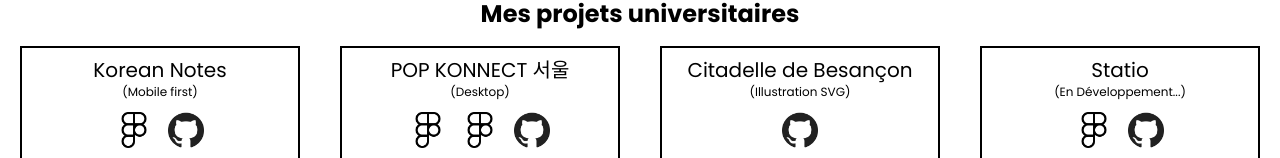
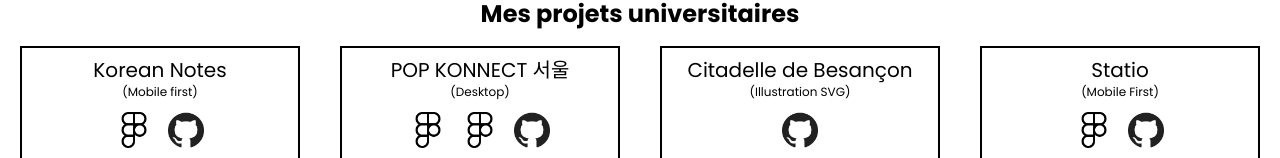
Before and after one commit to OHNIMUS-Leopold/site_portfolio, a Vue app: page / in a window 1280 px wide. Shown: the part 562-720 px from the top of the page. Built offline with nearby package versions, Linux system fonts and the light colour scheme.

Commit message:
ajout statio github

```diff
--- a/src/views/HomeView.vue
+++ b/src/views/HomeView.vue
@@ -49,11 +49,11 @@
         </div>
         <div class="mt-4 border-black border-2 w-[280px] p-2 flex flex-col woo">
           <div class="mx-auto"><h3 class="font-Poppins font-normal text-black text-xl">Statio</h3></div>
-          <div class="mx-auto"><p class="font-Poppins font-normal text-center text-black text-xs">(En Développement...)</p></div>
+          <div class="mx-auto"><p class="font-Poppins font-normal text-center text-black text-xs">(Mobile First)</p></div>
           <div class="flex mx-auto space-x-4 my-3">
             <!-- <a href="https://www.figma.com/file/bMuNkyo4yT6sfkvQGzqfrE/R209---L%C3%A9opold-OHNIMUS?node-id=0%3A1"><img src="../assets/img/figma.png" alt="identité visuelle" class="h-9"></a> -->
             <a href="https://www.figma.com/file/TrHg79TeKstaMZv06GF4Q3/Projet_S2_Adrien_Leveque_Leopold_Ohnimus_Thomas_Poupon?node-id=301%3A179&t=6WDztekiaFes032p-1"><img src="../assets/img/figma.png" alt="maquette" class="h-9 icn"></a>
-            <a href="#"><img src="../assets/img/github.png" alt="code source" class="h-9 icn"></a>
+            <a href="https://github.com/OHNIMUS-Leopold/statio"><img src="../assets/img/github.png" alt="code source" class="h-9 icn"></a>
           </div>
           <div class="mx-auto"><a href="#"><h4 class="font-Poppins font-normal text-center text-black text-xs">https://statio.leopold-ohnimus.fr/</h4></a></div>
         </div>
```
